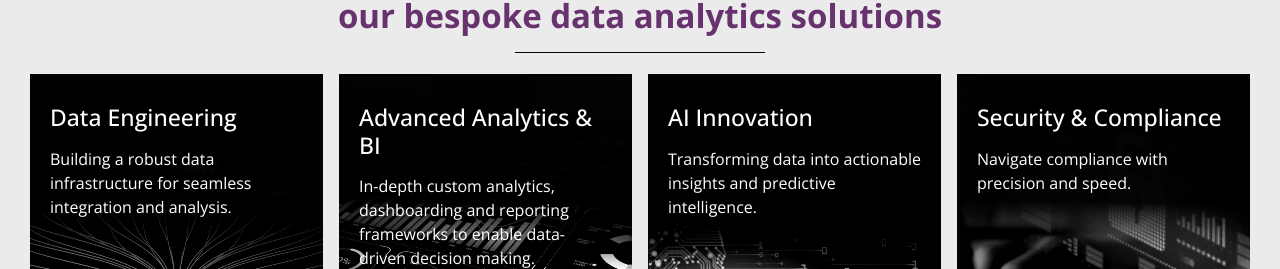
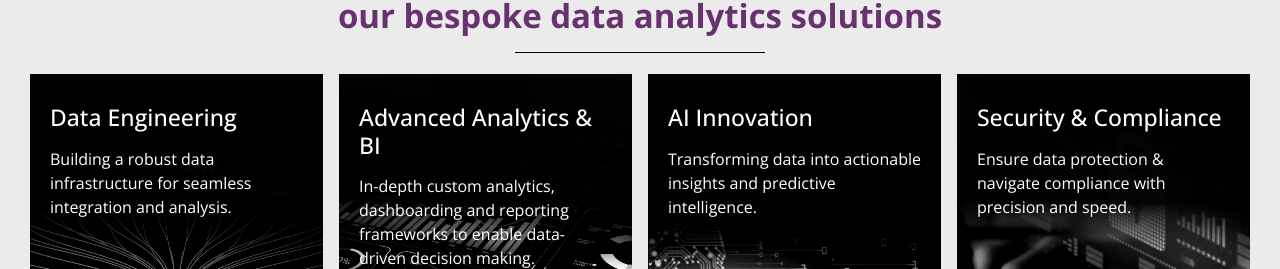
Before and after one commit to amitpandey0107/shodat-website, a Next.js app: page / in a window 1280 px wide. Shown: the part 1245-1514 px from the top of the page. Built offline with nearby package versions, Linux system fonts and the light colour scheme.

Commit message:
Homepage Text changes

```diff
--- a/src/pages/home/features/index.tsx
+++ b/src/pages/home/features/index.tsx
@@ -187,7 +187,7 @@ export default function Features() {
                       />
                       <div className={`${styles.sliderContent}`}>
                         <h4>Security & Compliance</h4>
-                        <p>Navigate compliance with precision and speed.</p>
+                        <p>Ensure data protection & navigate compliance with precision and speed.</p>
                       </div>
                     </Card>
                   </Stack>
```
